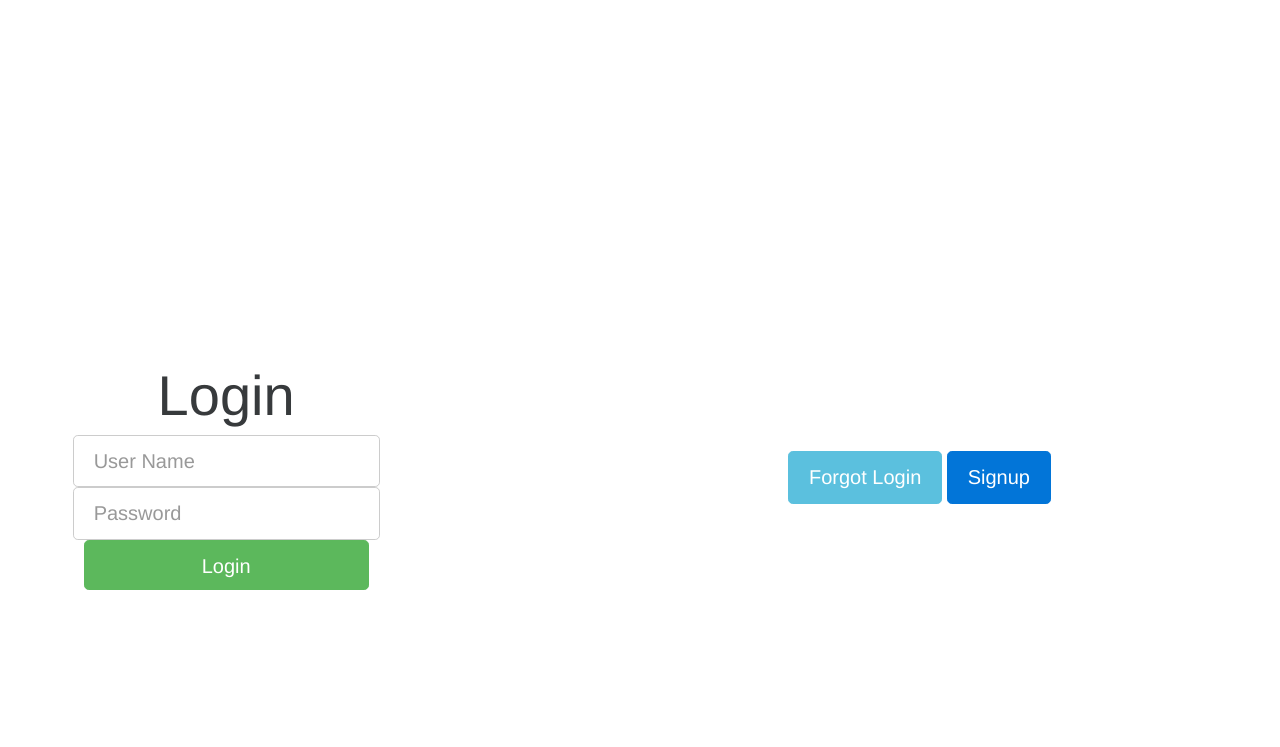
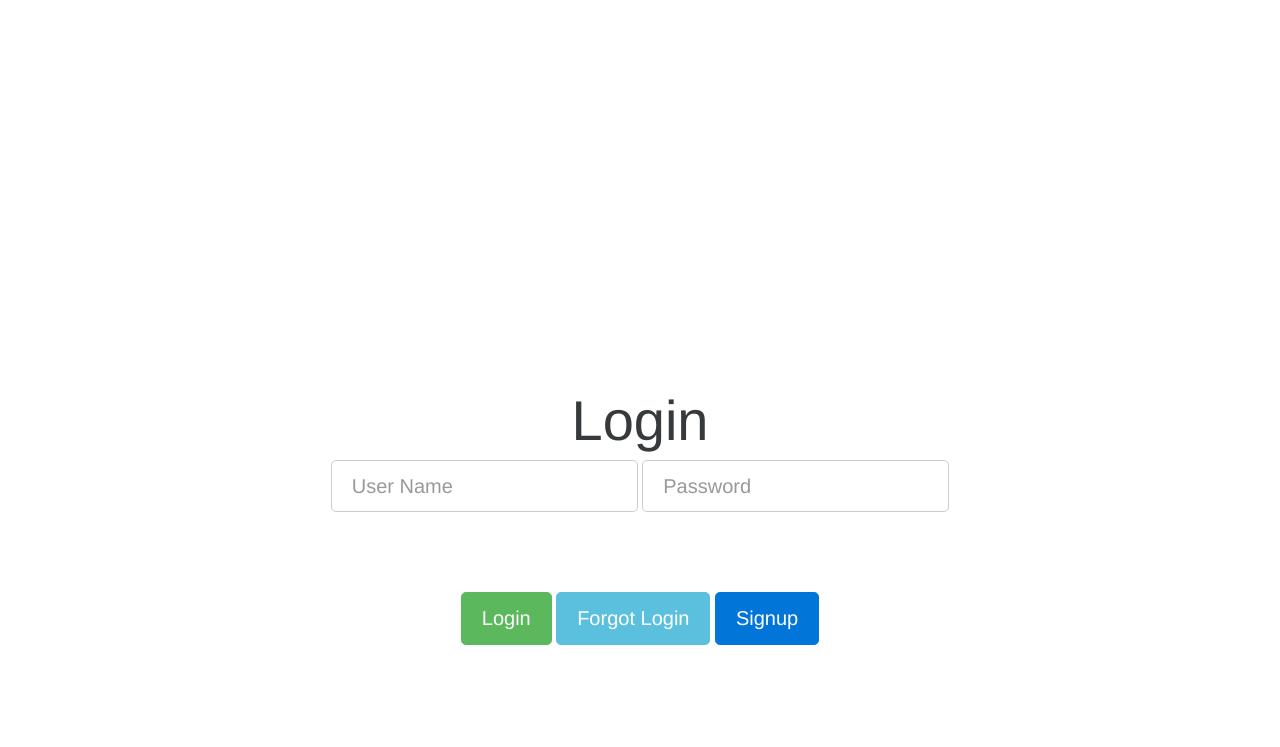
Before and after one commit to vivek1menon/TestTop, a plain HTML site: page index.html in a window 1280 px wide. Shown: the part 2233-2980 px from the top of the page. Drawn offline with nearby package versions, Linux system fonts and the light colour scheme.

Commit message:
updated index and styles

```diff
--- a/index.html
+++ b/index.html
@@ -158,56 +158,46 @@
                         </div>
 
 
-
                     </div>
                   </div>
-
 
              </div>
         </div>
       </section>
 
 
+       <section id="login">
+        <div id="cover-caption">
+       <div class="section-content">
+            <div class="container">
+              <div class="col-sm-10 col-sm-offset-1">
+                  <h1 class="display-4" align="center">Login</h1>
+                    <form action="" class="form-inline">
+                      <div class="form-group">
+
+                        <input type = "text"  align="center" class ="form-control form-control-lg" placeholder = "User Name">
+                         <input type = "text"  align="center" class ="form-control form-control-lg" placeholder = "Password">
+                      </div>
+                    </form>
+
+                    </div>
+
+              </div>
+
+            </div>
 
 
 
 
-
-
-
-
-
-
-
-       <section id="login">
-       <div class="section-content">
-            <div class="container-fluid">
-              <div class="col-sm-10 col-sm-offset-1">     <h1 class="display-4" align="center">Login</h1>
-
-                    <form action="" class="form-inline">
-                      <div class="form-group">
-                        <label class="sr-only">Name</label>
-                        <input type = "text"  align="center" class ="form-control form-control-lg" placeholder = "User Name">
-                         <input type = "text"  align="center" class ="form-control form-control-lg" placeholder = "Password">
-                      </div>
-                    </form>
-                      <button  type="submit"  class="btn btn-success btn-lg" style="height:50px; width:285px">Login</button>
+           <div class="col-sm-10 col-sm-offset-1" >
+                      <div  class = "row">
+                      <button  type="submit"  class="btn btn-success btn-lg" >Login</button>
+                      <button type="submit"  class="btn btn-info btn-lg">Forgot Login</button>
+                      <button type="submit"  class="btn btn-primary btn-lg">Signup</button>
                     </div>
               </div>
             </div>
-
-
-            <div class="col-sm-10 col-sm-offset-1" >
-
-                      <button type="submit"  class="btn btn-info btn-lg">Forgot Login</button>
-                      <button type="submit"  class="btn btn-primary btn-lg">Signup</button>
-              </div>
-
-
       </section>
-
-
-
 
 
 
@@ -243,7 +233,6 @@
           </footer>
 
 
-
     <!-- jQuery first, then Bootstrap JS. -->
     <script src="https://ajax.googleapis.com/ajax/libs/jquery/2.1.4/jquery.min.js"></script>
     <script src="js/bootstrap.min.js"></script>
--- a/styles.css
+++ b/styles.css
@@ -39,8 +39,10 @@ img{
 
 #login
 {
+	background-size: cover;
 	height: 100%;
 	text-align: center;
 	display: flex;
 	align-items: center;
+	width: 100%;
 }
```
